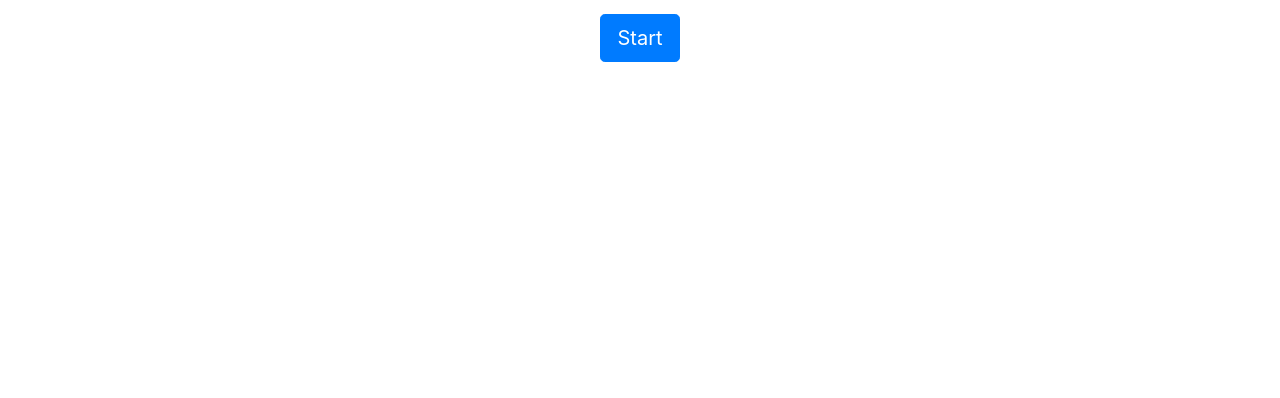
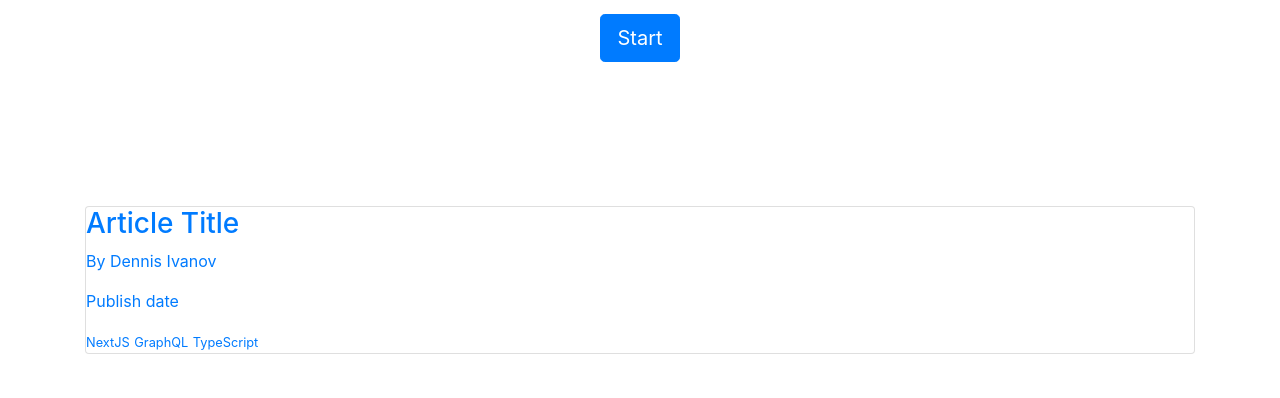
Before and after one commit to active-sludge/TodoLoo, a Django app: page / in a window 1280 px wide. Shown: the part 402-800 px from the top of the page. Run offline with Django 3.2, Linux system fonts and the light colour scheme; some libraries are stand-ins or nearby versions.

Commit message:
Add dummy article on home page

```diff
--- a/templates/todo/home.html
+++ b/templates/todo/home.html
@@ -9,10 +9,40 @@
 <br>
 <div class="row justify-content-center mt-5">
     <div class="col-md-7 text-center">
-
         <h1>Simply Your Todos. Woo!</h1>
         <p>Life is fun. But life is also busy. There's a million different things you could be doing. But what matters is <u>what</u> you do. We created <b><i>Todo Woo</i></b> to help you make sense of all of your opportunities and live that life that matters most to you. Your new organized life awaits.</p>
     <a role="button" class="btn btn-primary btn-lg" href="{% url 'signupuser' %}">Start</a>
+    <br>
+    </div>
+</div>
+
+<br>
+<br>
+<br>
+<br>
+<br>
+<br>
+
+<div class="column">
+    <div class="card project">
+      <a href="single-project.html" class="project">
+        <div class="card__body">
+          <h3 class="project__title"> Article Title </h3>
+          <p>By Dennis Ivanov</p>
+            <p>Publish date</p>
+          <div class="project__tags">
+            <span class="tag tag--pill tag--main">
+              <small>NextJS</small>
+            </span>
+            <span class="tag tag--pill tag--main">
+              <small>GraphQL</small>
+            </span>
+            <span class="tag tag--pill tag--main">
+              <small>TypeScript</small>
+            </span>
+          </div>
+        </div>
+      </a>
     </div>
 </div>
 
```
Lines whose indentation alone changed are shown as unchanged.
